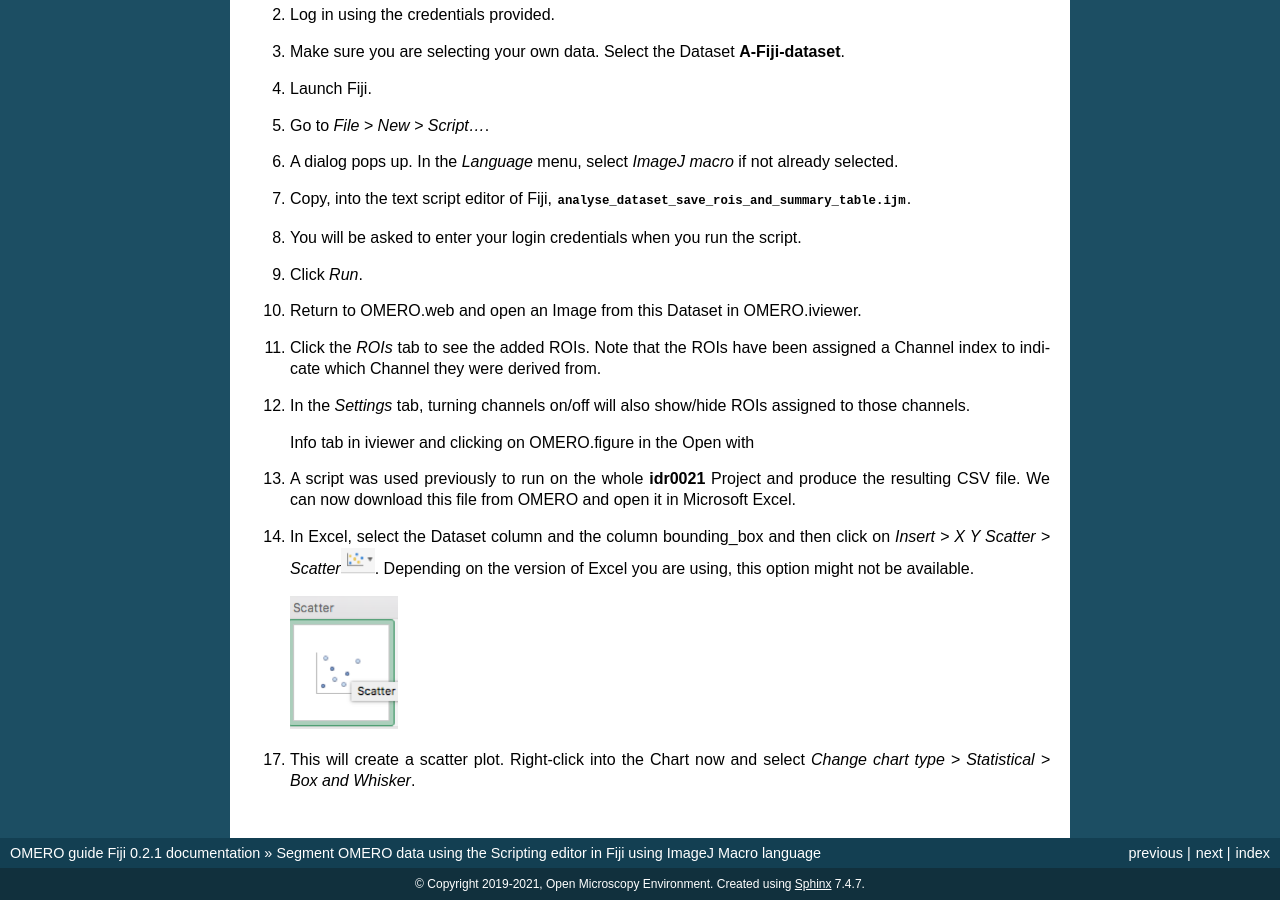
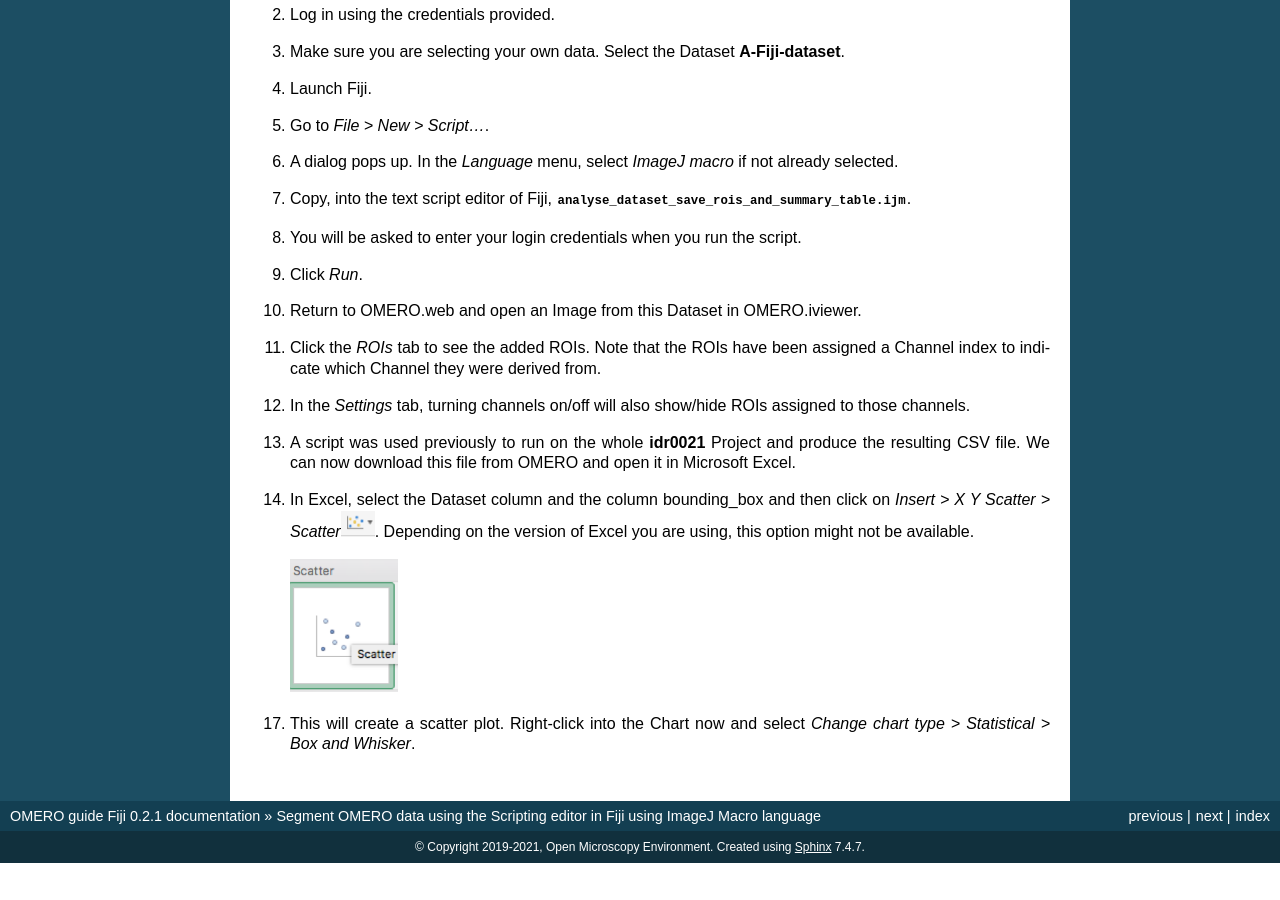
Before and after one commit to ome/omero-guide-fiji, a Sphinx documentation site: the page built from docs/threshold_scripting_macro_language.rst, in a window 1280 px wide and 900 px high, scrolled down 1119 px. Built offline with Sphinx 7.4.7, drawn with Linux system fonts in a browser that asks for light colours; after the commit the page ends 1982 px from its top, so only the background shows below that.

Commit message:
Update docs/threshold_scripting_macro_language.rst
Co-authored-by: pwalczysko <p.walczysko@dundee.ac.uk>

```diff
--- a/docs/threshold_scripting_macro_language.rst
+++ b/docs/threshold_scripting_macro_language.rst
@@ -91,7 +91,6 @@ that Dataset in OMERO.
 #. In the *Settings* tab, turning channels on/off will also show/hide
    ROIs assigned to those channels.
 
-   Info tab in iviewer and clicking on OMERO.figure in the Open with
 
 #. A script was used previously to run on the whole **idr0021** Project
    and produce the resulting CSV file. We can now download this file
```
